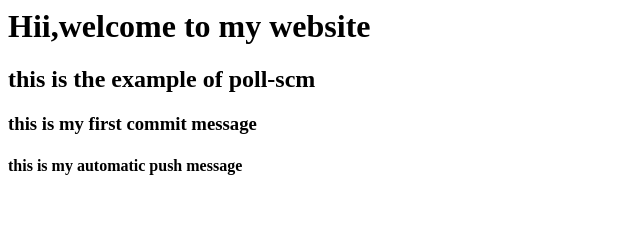
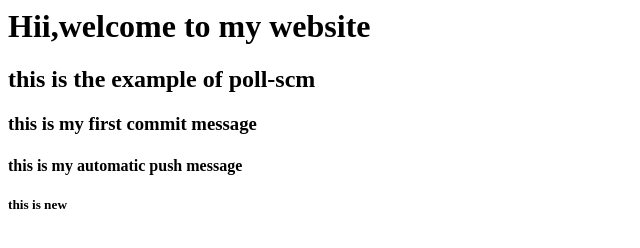
Before and after one commit to skumawat08/webpage, a plain HTML site: page index.html in a window 1280 px wide. Shown: the full height of the page, 0-640 px from the left. Drawn offline with Linux system fonts and the light colour scheme.

Commit message:
h5 tag added

```diff
--- a/index.html
+++ b/index.html
@@ -2,3 +2,4 @@
 <h2>this is the example of poll-scm</h2>
 <h3>this is my first commit message</h3>
 <h4>this is my automatic push message</h4>
+<h5>this is new</h5>
```
